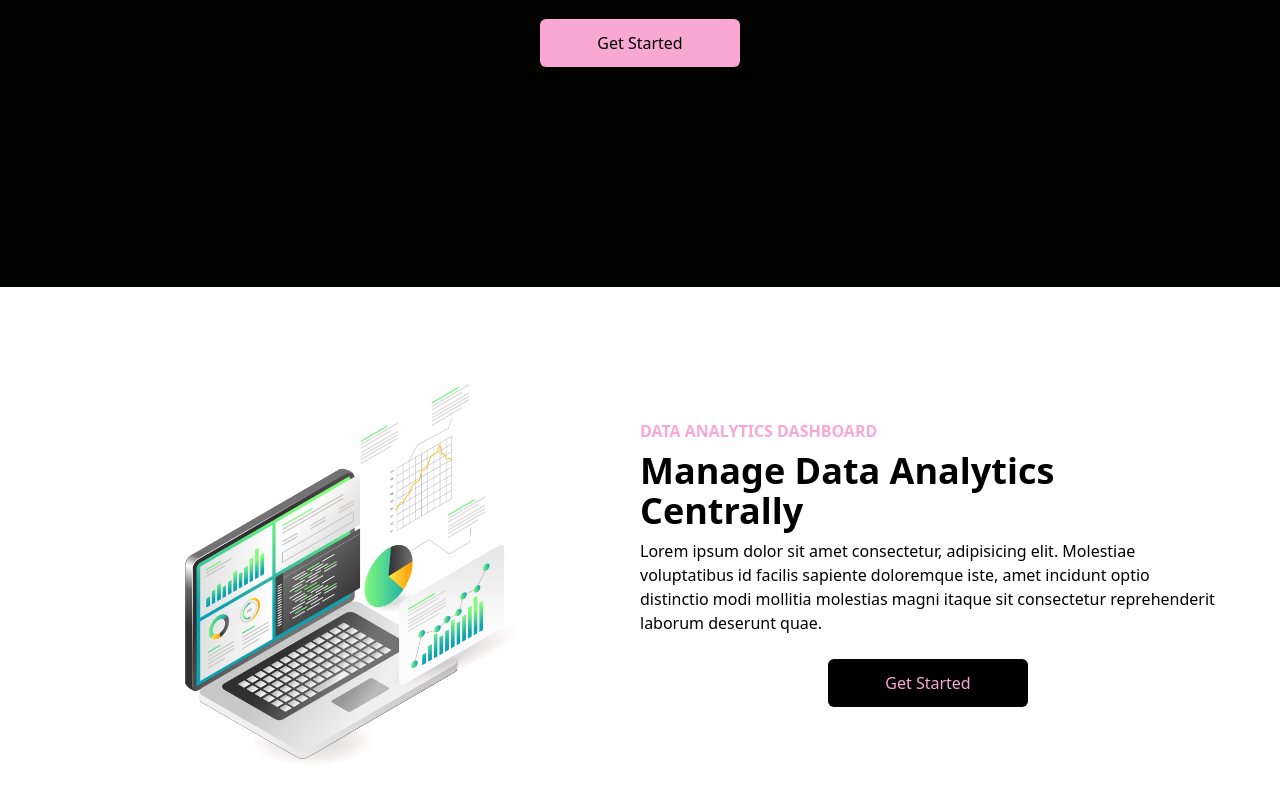
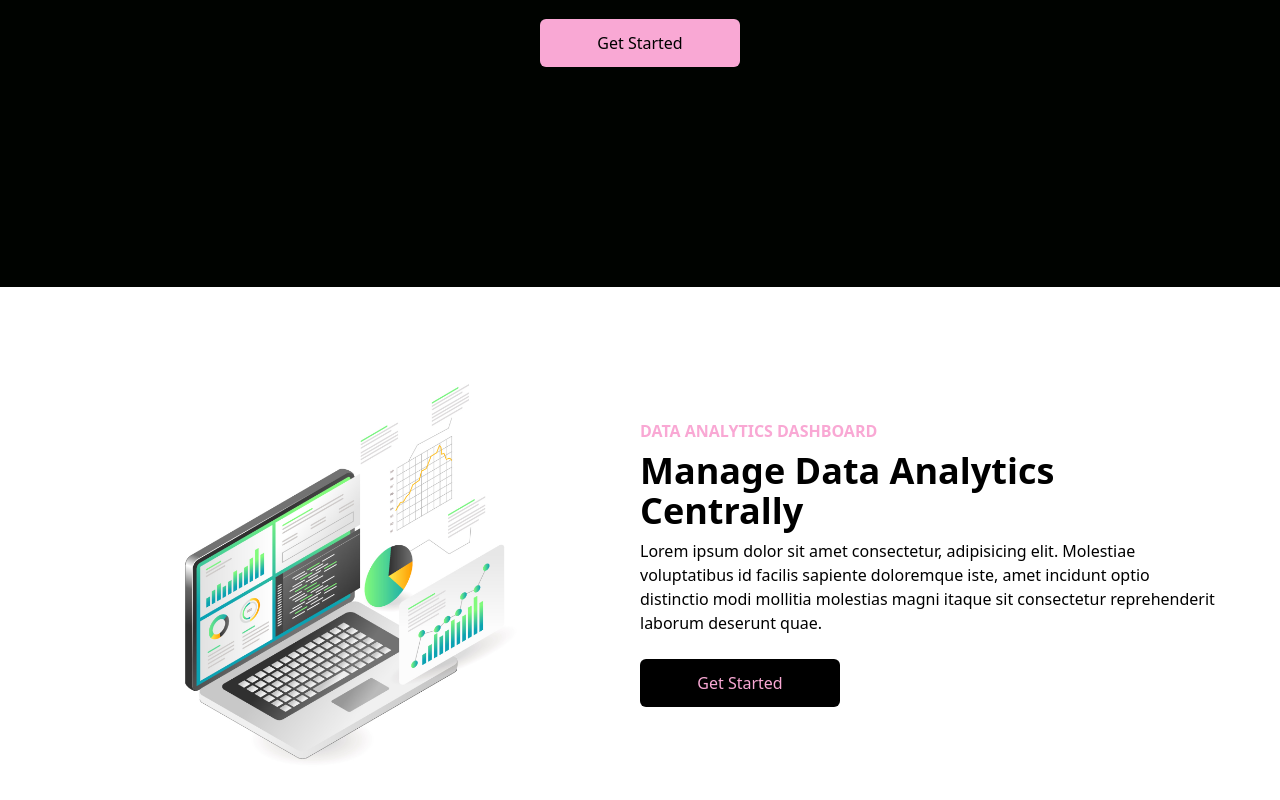
Before and after one commit to rosalie0/simple-landing-page, a React (Vite) app: page / in a window 1280 px wide. Shown: the part 513-1313 px from the top of the page. Built offline with nearby package versions, Linux system fonts and the light colour scheme.

Commit message:
button doesnt use self center anymore. instead the margin is 0 for md+ and auto for smaller

```diff
--- a/src/components/Analytics.tsx
+++ b/src/components/Analytics.tsx
@@ -22,7 +22,7 @@ const Analytics = () => {
             optio distinctio modi mollitia molestias magni itaque sit
             consectetur reprehenderit laborum deserunt quae.
           </p>
-          <button className="self-center bg-black font-medium my-6 rounded-md w-[200px] py-3 text-pink-300 ">
+          <button className="mx-auto md:mx-0 bg-black font-medium my-6 rounded-md w-[200px] py-3 text-pink-300 ">
             Get Started
           </button>
         </div>
```
